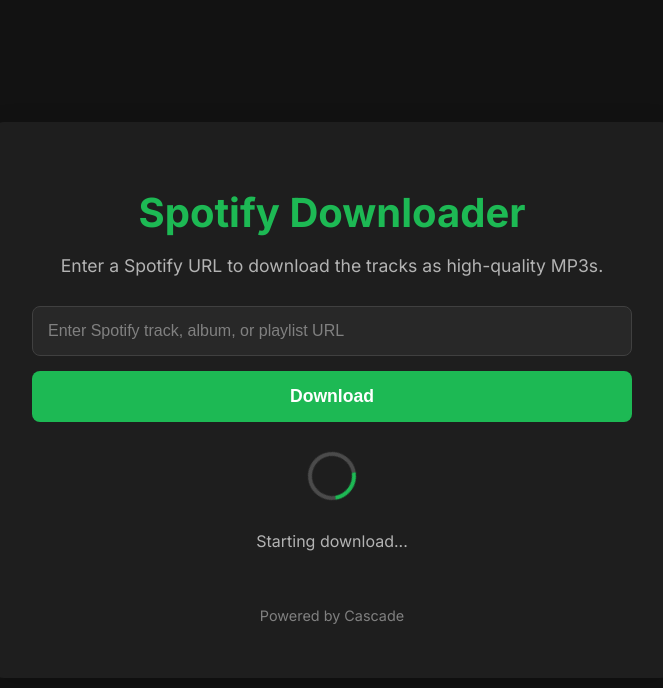
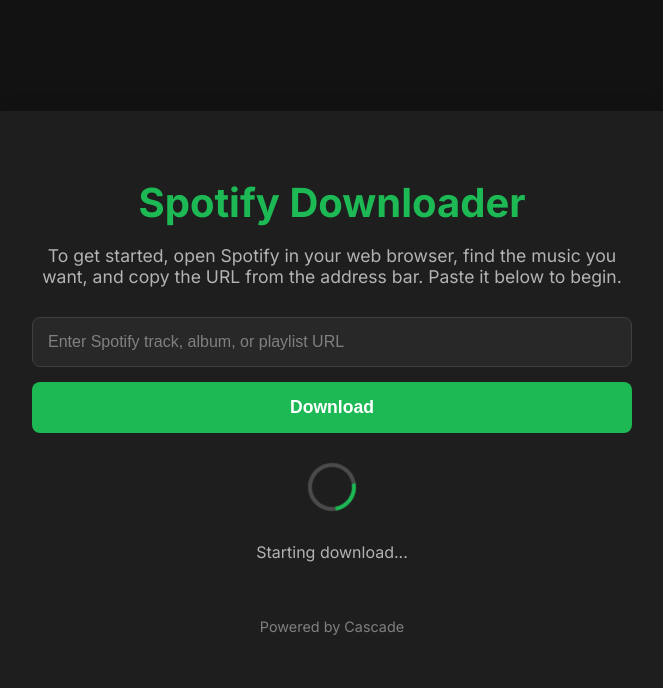
Before and after one commit to stuinfla/spotloader, a Flask app: page / in a window 1280 px wide. Shown: the top 688 px of the page, without its empty margins (308-971 px from the left). Run offline with Flask 3, Linux system fonts and the light colour scheme.

Commit message:
docs: Clarify UI instructions for user

```diff
--- a/templates/index.html
+++ b/templates/index.html
@@ -13,7 +13,7 @@
     <div class="container">
         <header>
             <h1>Spotify Downloader</h1>
-            <p>Enter a Spotify URL to download the tracks as high-quality MP3s.</p>
+            <p>To get started, open Spotify in your web browser, find the music you want, and copy the URL from the address bar. Paste it below to begin.</p>
         </header>
 
         <main>
```
